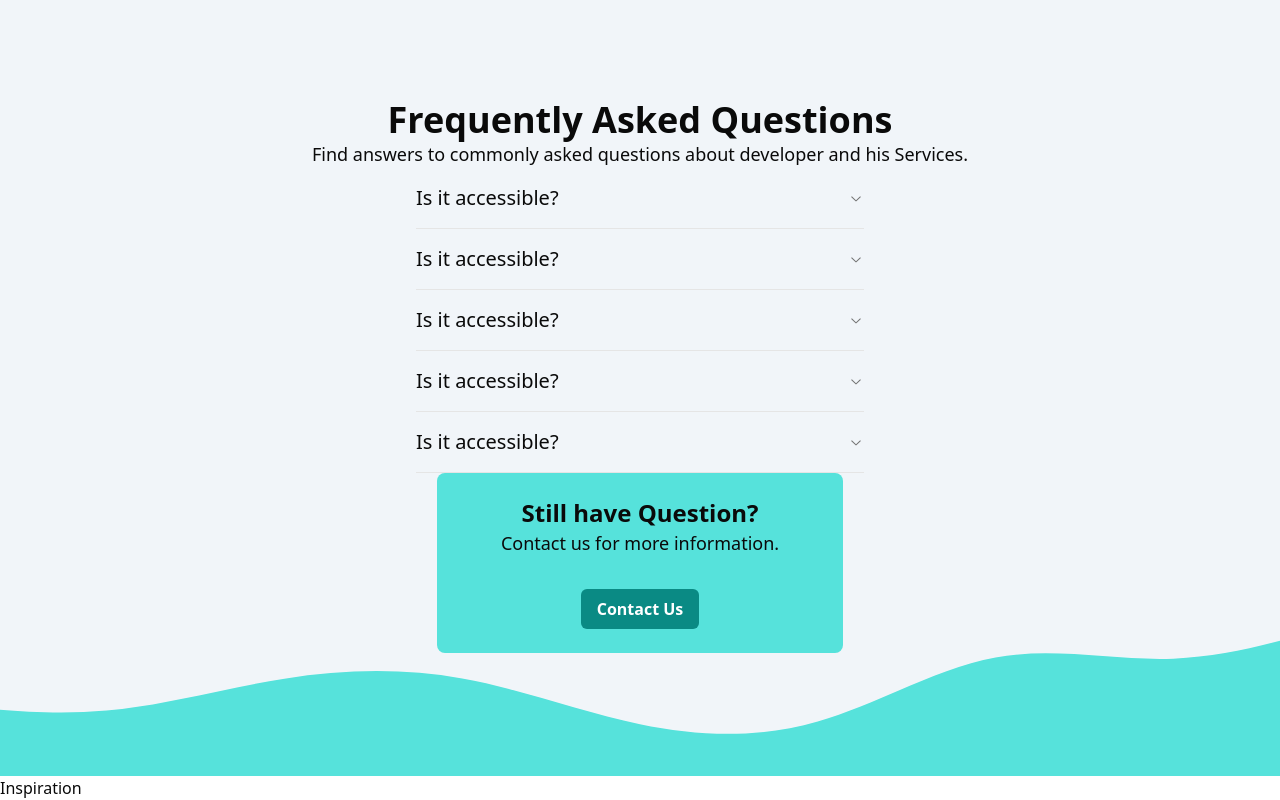
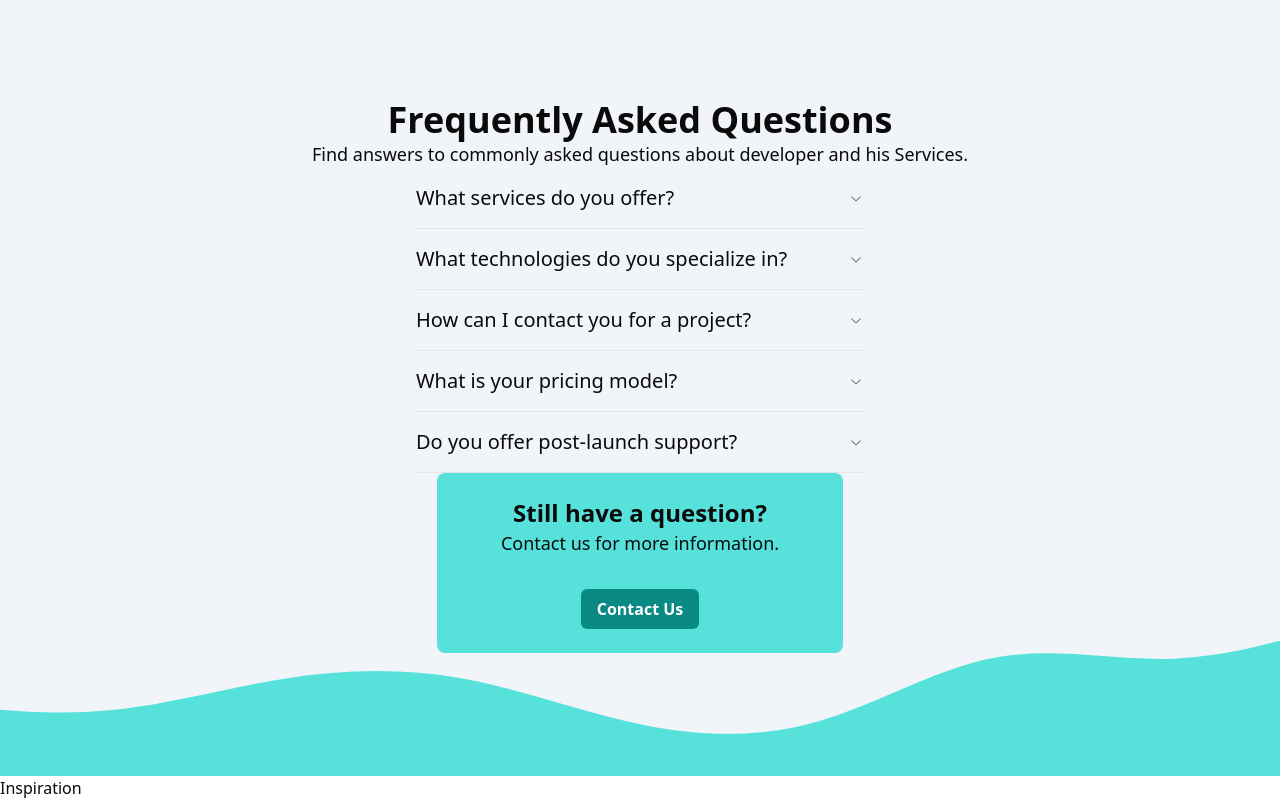
Before and after one commit to iamasadshah/my-portfolio, a Next.js app: page / in a window 1280 px wide. Shown: the part 3375-4175 px from the top of the page. Built offline with nearby package versions, Linux system fonts and the light colour scheme.

Commit message:
FAQs Added

```diff
--- a/src/app/components/FAQs.tsx
+++ b/src/app/components/FAQs.tsx
@@ -10,7 +10,7 @@ import React from "react";
 const FAQs = () => {
   return (
     <div
-      className="flex flex-col  items-center justify-center h-screen bg-cover bg-center bg-no-repeat px-6  overflow-hidden"
+      className="flex flex-col items-center justify-center h-screen bg-cover bg-center bg-no-repeat px-6 overflow-hidden"
       style={{
         backgroundImage: "url('/second-bg.svg')", // Replace with your image path
       }}
@@ -26,48 +26,60 @@ const FAQs = () => {
       <Accordion type="single" className="w-full max-w-md">
         <AccordionItem value="item-1">
           <AccordionTrigger className="text-md md:text-lg lg:text-xl">
-            Is it accessible?
+            What services do you offer?
           </AccordionTrigger>
           <AccordionContent>
-            Yes. It adheres to the WAI-ARIA design pattern.
+            I offer web development, SPA, SEO, and UI/UX design services. My
+            expertise includes React, Next.js, Tailwind CSS, and more.
           </AccordionContent>
         </AccordionItem>
+
         <AccordionItem value="item-2">
           <AccordionTrigger className="text-md md:text-lg lg:text-xl">
-            Is it accessible?
+            What technologies do you specialize in?
           </AccordionTrigger>
           <AccordionContent>
-            Yes. It adheres to the WAI-ARIA design pattern.
+            I specialize in modern web technologies like React.js, Next.js,
+            Tailwind CSS, and TypeScript. I also work with content management
+            systems like Sanity.
           </AccordionContent>
         </AccordionItem>
+
         <AccordionItem value="item-3">
           <AccordionTrigger className="text-md md:text-lg lg:text-xl">
-            Is it accessible?
+            How can I contact you for a project?
           </AccordionTrigger>
           <AccordionContent>
-            Yes. It adheres to the WAI-ARIA design pattern.
+            You can reach out through the contact form on the website
           </AccordionContent>
         </AccordionItem>
+
         <AccordionItem value="item-4">
           <AccordionTrigger className="text-md md:text-lg lg:text-xl">
-            Is it accessible?
+            What is your pricing model?
           </AccordionTrigger>
           <AccordionContent>
-            Yes. It adheres to the WAI-ARIA design pattern.
+            My pricing depends on the scope and complexity of the project. Feel
+            free to contact me with your project details, and I will provide a
+            quote.
           </AccordionContent>
         </AccordionItem>
+
         <AccordionItem value="item-5">
           <AccordionTrigger className="text-md md:text-lg lg:text-xl">
-            Is it accessible?
+            Do you offer post-launch support?
           </AccordionTrigger>
           <AccordionContent>
-            Yes. It adheres to the WAI-ARIA design pattern.
+            Yes, I provide ongoing support and maintenance after a project is
+            launched to ensure everything runs smoothly.
           </AccordionContent>
         </AccordionItem>
       </Accordion>
 
-      <div className="flex flex-col  rounded-lg bg-primary2 justify-center items-center px-16 py-6 ">
-        <h1 className="text-2xl font-bold text-center">Still have Question?</h1>
+      <div className="flex flex-col rounded-lg bg-primary2 justify-center items-center px-16 py-6 ">
+        <h1 className="text-2xl font-bold text-center">
+          Still have a question?
+        </h1>
         <p className="text-lg mb-8 text-center">
           Contact us for more information.
         </p>
--- a/src/app/components/Projects.tsx
+++ b/src/app/components/Projects.tsx
@@ -59,7 +59,7 @@ const Projects = () => {
             Clock App
           </h1>
           <p className="px-3 lg:px-6 text-sm lg:text-base">
-            I created a Clock App project while learning at <b>React</b>, using{" "}
+            I created a Clock App project while learning at <b>React</b>, using
             <b>react.js, HTML5, CSS3, and JavaScript</b>. It features a dynamic,
             responsive design with real-time content.
           </p>
--- a/src/app/globals.css
+++ b/src/app/globals.css
@@ -73,7 +73,7 @@ html::-webkit-scrollbar {
     @apply border-border;
   }
   body {
-    @apply bg-background text-foreground;
+    @apply bg-background text-foreground selection:bg-primary2;
   }
 }
 
```
